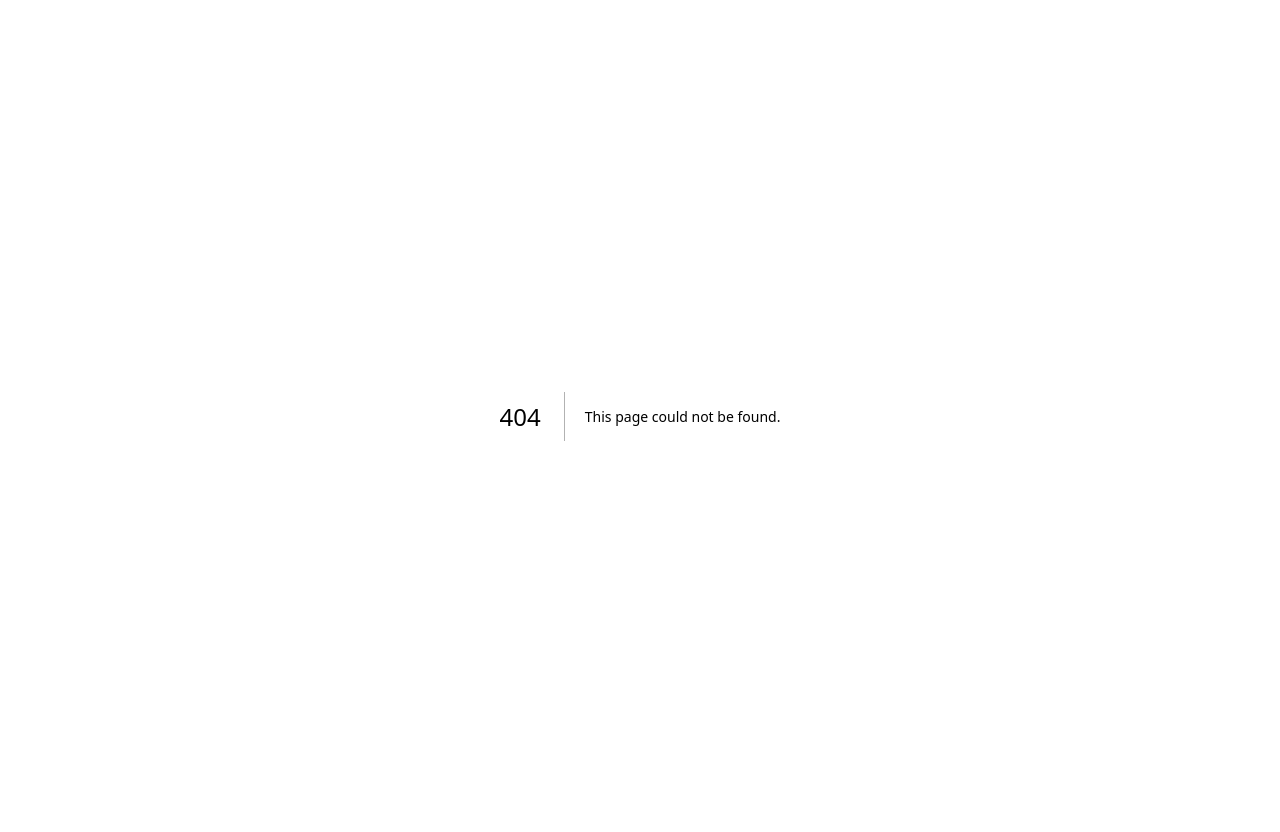
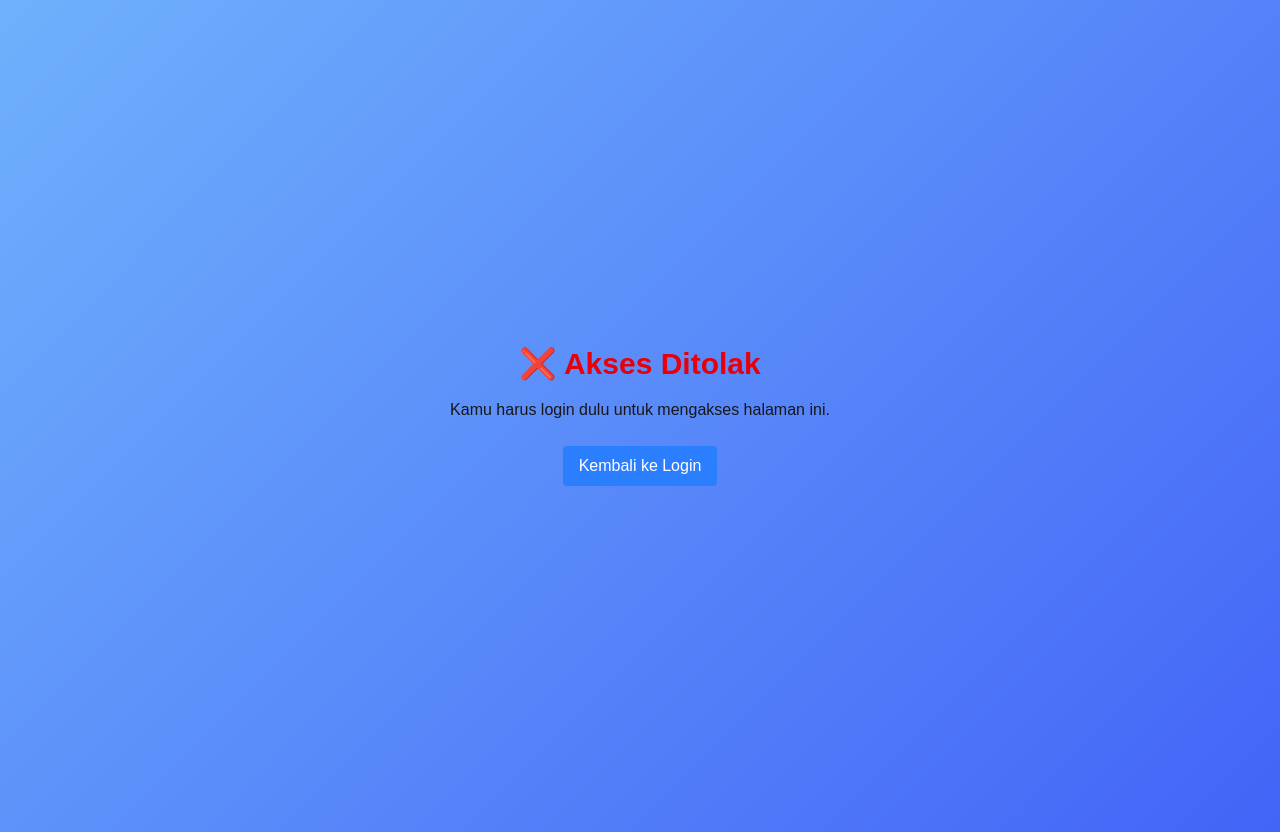
Before and after one commit to mithagresiaharahap241713057-droid/react-hooks-y-xxxx, a Next.js app: page /not-authorized in a window 1280 px wide. Before the commit this address had no page. Built offline with nearby package versions, Linux system fonts and the light colour scheme.

Commit message:
Create page.tsx
initial commit

```diff
--- /dev/null
+++ b/src/app/not-authorized/page.tsx
@@ -0,0 +1,24 @@
+'use client';
+
+import Link from 'next/link';
+
+export default function NotAuthorized() {
+    return (
+        <div className="flex flex-col items-center justify-center min-h-screen">
+            <h1 className="text-3xl font-bold text-red-600">
+                ❌ Akses Ditolak
+            </h1>
+
+            <p className="mt-4">
+                Kamu harus login dulu untuk mengakses halaman ini.
+            </p>
+
+            <Link
+                href="/auth/login"
+                className="mt-6 bg-blue-500 text-white px-4 py-2 rounded"
+            >
+                Kembali ke Login
+            </Link>
+        </div>
+    );
+}
```
